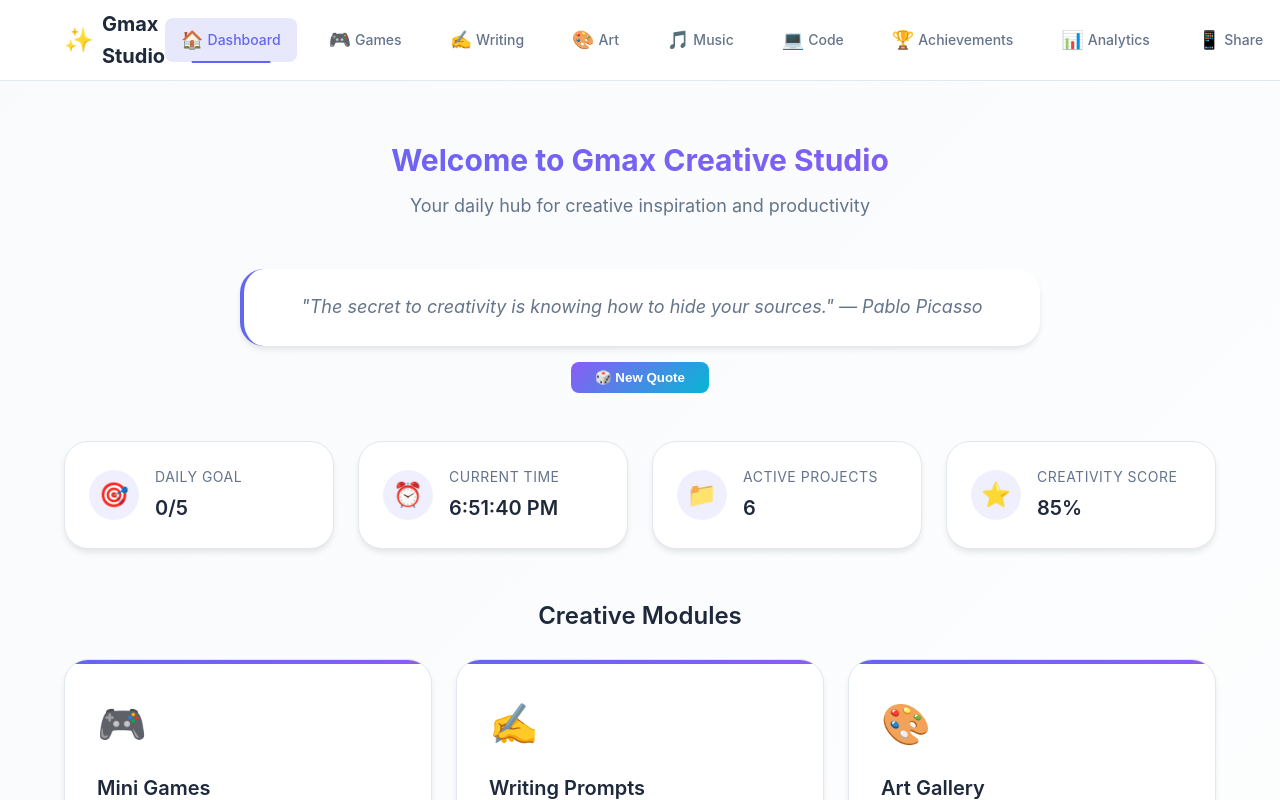
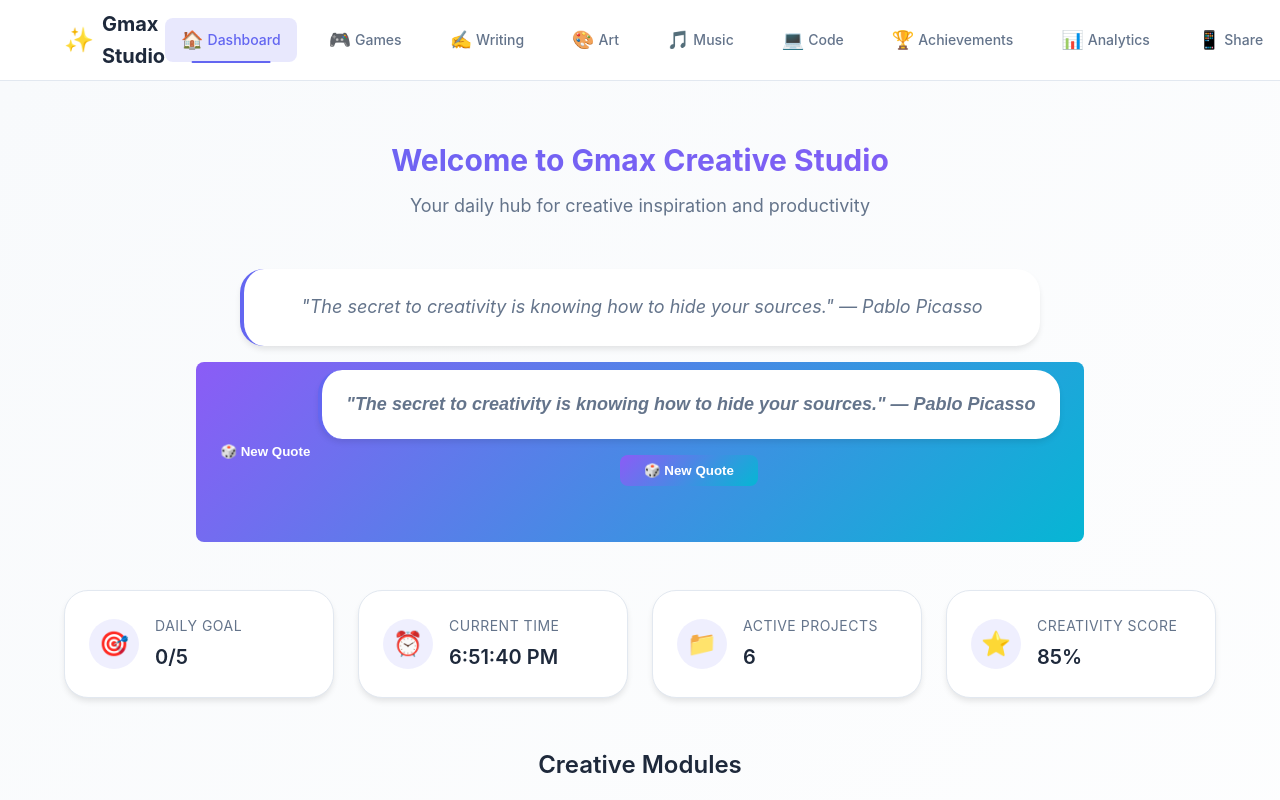
Before and after one commit to Ibek7/Gmax, a React (Vite) app: page / in a window 1280 px wide. Shown: the top 800 px of the page. Built offline with nearby package versions, Linux system fonts and the light colour scheme.

Commit message:
feat: Add Daily Inspiration feature to dashboard

```diff
--- a/src/components/Dashboard.jsx
+++ b/src/components/Dashboard.jsx
@@ -27,6 +27,17 @@ const Dashboard = () => {
     { label: 'Active Projects', value: '6', icon: '📁' },
     { label: 'Creativity Score', value: '85%', icon: '⭐' }
   ]
+      // Daily Inspiration section
+      const DailyInspiration = () => (
+        <section className="quote-section">
+          <blockquote className="daily-quote">
+            "{todaysQuote.text}" — {todaysQuote.author}
+          </blockquote>
+          <button onClick={refreshQuote} className="refresh-quote-btn">
+            🎲 New Quote
+          </button>
+        </section>
+      )
 
   const featuredModules = [
     {
@@ -79,6 +90,7 @@ const Dashboard = () => {
         </blockquote>
         <button onClick={refreshQuote} className="refresh-quote-btn">
           🎲 New Quote
+          <DailyInspiration />
         </button>
       </div>
 
```
